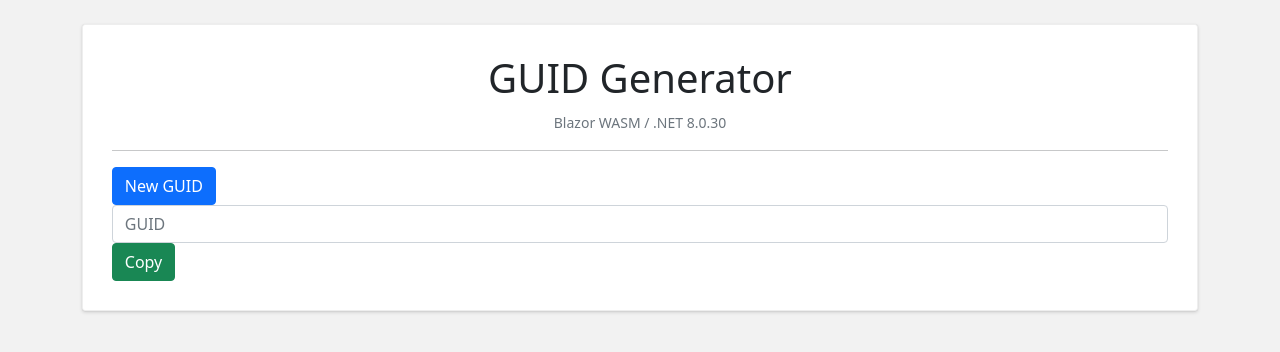
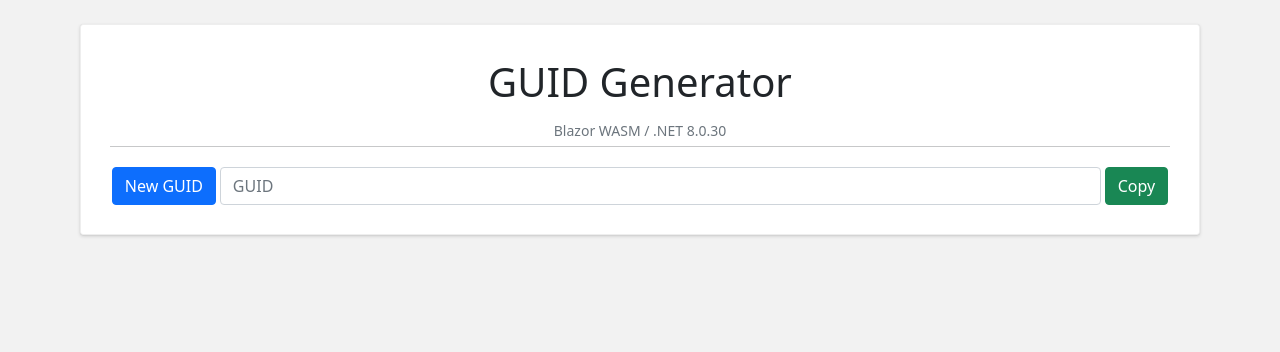
Before and after one commit to BionStt/Guid-Generator, an ASP.NET Core app: page / in a window 1280 px wide. Shown: the top 352 px of the page. Run offline with ASP.NET Core 8, Linux system fonts and the light colour scheme; style sheets or scripts are compiled from the project's sources.

Commit message:
Update Index.razor

```diff
--- a/src/Pages/Index.razor
+++ b/src/Pages/Index.razor
@@ -1,6 +1,6 @@
 @page "/"
 
-<div class="main box mt-4">
+<div class="row g-1 justify-content-md-center box mt-4">
     <h1 class="text-center">
         GUID Generator
     </h1>
@@ -9,9 +9,14 @@
     </div>
     <hr />
 
-    <button class="btn btn-primary" @onclick="NewGuid">New GUID</button>
+    <div class="col-md-auto">
+        <button class="btn btn-primary" @onclick="NewGuid">New GUID</button>
+    </div>
+    <div class="col">
+        <input type="text" class="form-control" placeholder="GUID" spellcheck="false" @bind="Result" />
+    </div>
+    <div class="col-md-auto">
+        <button class="btn btn-success" @onclick="CopyResult">Copy</button>
+    </div>
 
-    <input type="text" class="form-control" placeholder="GUID" spellcheck="false" @bind="Result" />
-
-    <button class="btn btn-success" @onclick="CopyResult">Copy</button>
 </div>
```
